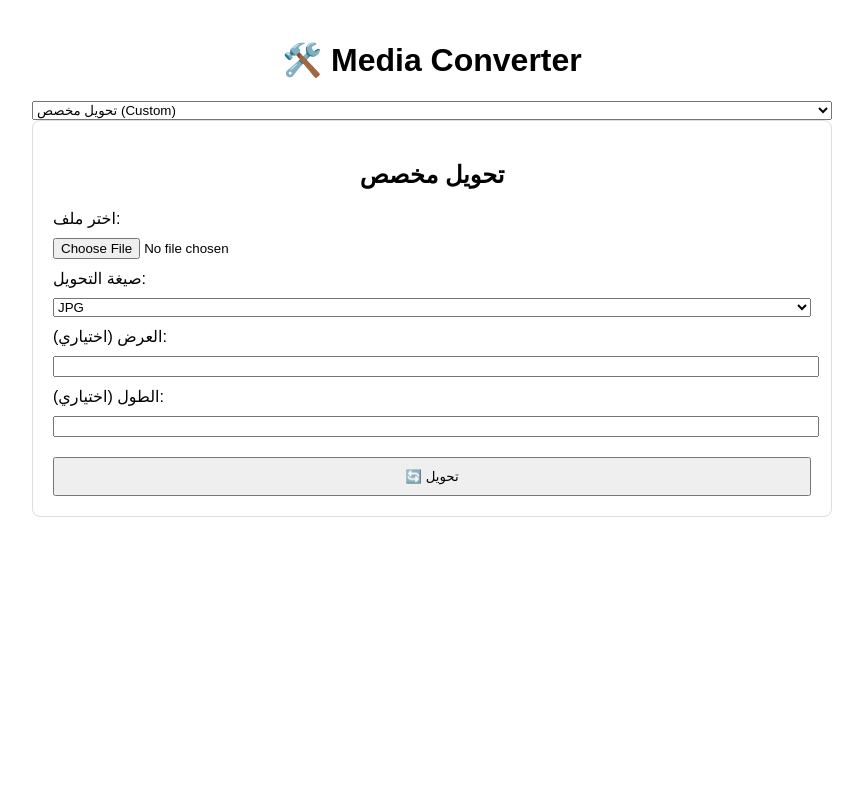
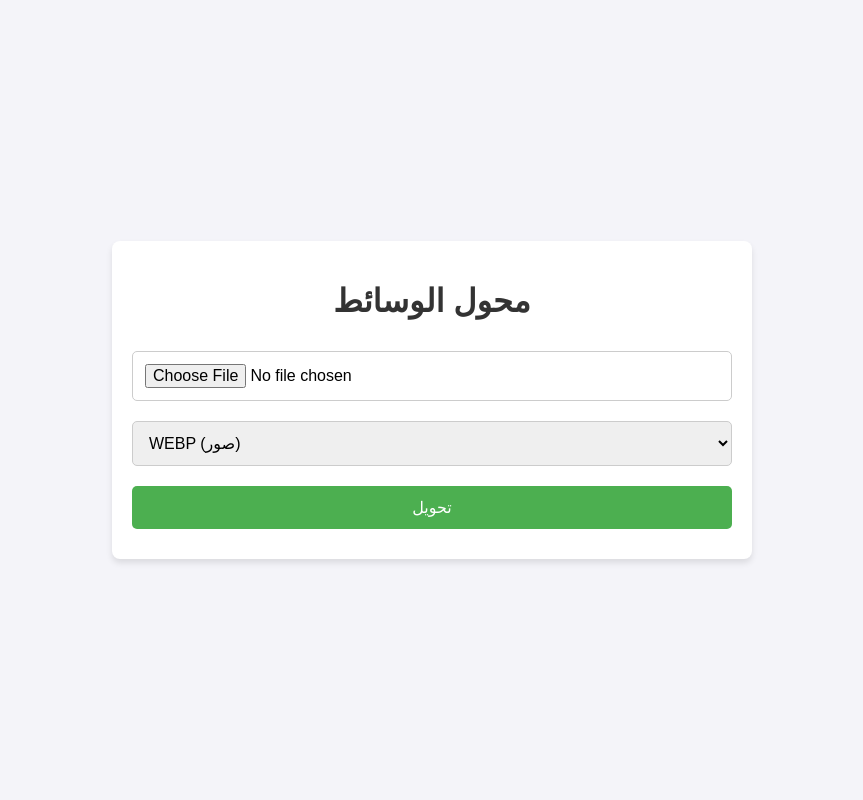
Before and after one commit to Ahmed-GaMz/Media-Converter2, a Flask app: page / in a window 1280 px wide. Shown: the whole page, without its empty margins (208-1071 px from the left). Run offline with Flask 3, Linux system fonts and the light colour scheme.

Commit message:
Update index.html

```diff
--- a/templates/index.html
+++ b/templates/index.html
@@ -1,95 +1,76 @@
 <!DOCTYPE html>
-<html lang="en">
+<html lang="ar">
 <head>
-    <meta charset="UTF-8">
-    <meta name="viewport" content="width=device-width, initial-scale=1.0">
-    <title>Media Converter</title>
+    <meta charset="UTF-8" />
+    <meta name="viewport" content="width=device-width, initial-scale=1" />
+    <title>محول الوسائط</title>
     <style>
         body {
             font-family: Arial, sans-serif;
+            margin: 0;
+            padding: 0;
+            background-color: #f4f4f9;
+            display: flex;
+            justify-content: center;
+            align-items: center;
+            height: 100vh;
+        }
+        .container {
+            width: 100%;
+            max-width: 600px;
             padding: 20px;
-            max-width: 800px;
-            margin: auto;
+            background: white;
+            border-radius: 8px;
+            box-shadow: 0 4px 6px rgba(0,0,0,0.1);
         }
-
-        h1, h2 {
+        h1 {
             text-align: center;
+            color: #333;
         }
-
         form {
-            border: 1px solid #ddd;
-            padding: 20px;
-            margin-bottom: 20px;
-            border-radius: 8px;
+            display: flex;
+            flex-direction: column;
         }
-
-        label, select, input {
-            display: block;
-            width: 100%;
-            margin-top: 10px;
+        input[type="file"],
+        select,
+        button {
+            margin: 10px 0;
+            padding: 12px;
+            border-radius: 5px;
+            border: 1px solid #ccc;
+            font-size: 16px;
         }
-
-        .hidden {
-            display: none;
+        button {
+            background-color: #4CAF50;
+            color: white;
+            cursor: pointer;
+            border: none;
+            transition: background-color 0.3s ease;
         }
-
-        button {
-            margin-top: 20px;
-            padding: 10px;
-            width: 100%;
+        button:hover {
+            background-color: #45a049;
+        }
+        @media (max-width: 600px) {
+            .container {
+                margin: 10px;
+                padding: 15px;
+            }
         }
     </style>
 </head>
 <body>
-
-<h1>🛠️ Media Converter</h1>
-
-<!-- اختيار القسم -->
-<select id="mode-select" onchange="toggleMode()">
-    <option value="custom">تحويل مخصص (Custom)</option>
-    <option value="telegram">أدوات تلغرام (Telegram Tools)</option>
-</select>
-
-<!-- قسم Custom -->
-<form id="custom-form" action="/convert" method="post" enctype="multipart/form-data">
-    <h2>تحويل مخصص</h2>
-    <label for="file">اختر ملف:</label>
-    <input type="file" name="file" required>
-
-    <label for="output_format">صيغة التحويل:</label>
-    <select name="output_format">
-        <option value="jpg">JPG</option>
-        <option value="png">PNG</option>
-        <option value="webp">WEBP</option>
-        <option value="mp4">MP4</option>
-        <option value="mp3">MP3</option>
-    </select>
-
-    <label for="width">العرض (اختياري):</label>
-    <input type="number" name="width">
-
-    <label for="height">الطول (اختياري):</label>
-    <input type="number" name="height">
-
-    <button type="submit">🔄 تحويل</button>
-</form>
-
-<!-- قسم Telegram Tools -->
-<form id="telegram-form" action="/telegram_convert" method="post" enctype="multipart/form-data" class="hidden">
-    <h2>أدوات تلغرام</h2>
-    <label for="file">اختر صورة أو فيديو:</label>
-    <input type="file" name="file" required>
-
-    <button type="submit">📥 تجهيز لتلغرام</button>
-</form>
-
-<script>
-    function toggleMode() {
-        const mode = document.getElementById("mode-select").value;
-        document.getElementById("custom-form").classList.toggle("hidden", mode !== "custom");
-        document.getElementById("telegram-form").classList.toggle("hidden", mode !== "telegram");
-    }
-</script>
-
+    <div class="container">
+        <h1>محول الوسائط</h1>
+        <form action="/convert" method="post" enctype="multipart/form-data">
+            <input type="file" name="file" accept="image/*,video/*" required />
+            <select name="format" required>
+                <option value="webp">WEBP (صور)</option>
+                <option value="png">PNG (صور)</option>
+                <option value="jpg">JPG (صور)</option>
+                <option value="mp4">MP4 (فيديو)</option>
+            </select>
+            <button type="submit">تحويل</button>
+        </form>
+    </div>
 </body>
 </html>
```
